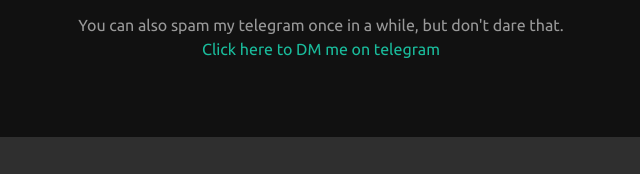
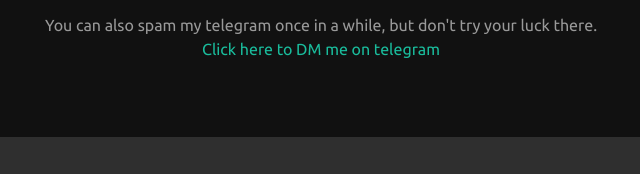
Before and after one commit to ThePiranhaGuy/ThePiranhaGuy.github.io, a plain HTML site: page contact.html in a window 1280 px wide. Shown: the part 591-765 px from the top of the page, 319-959 px from the left. Drawn offline with Linux system fonts and the light colour scheme.

Commit message:
Update contact.html

```diff
--- a/contact.html
+++ b/contact.html
@@ -40,7 +40,7 @@
                My user ID is Horus#6213<br>
             </p>
             <p>
-              You can also spam my telegram once in a while, but don't dare that.<br>
+              You can also spam my telegram once in a while, but don't try your luck there.<br>
               <a href="t.me/ThePiranhaGuy" target="_blank">Click here to DM me on telegram</a>
             </p>
           </div>
```
